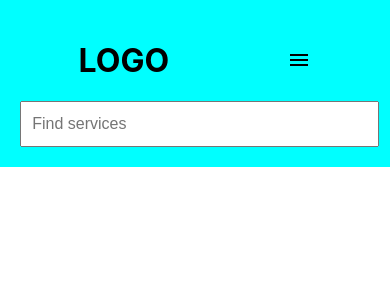
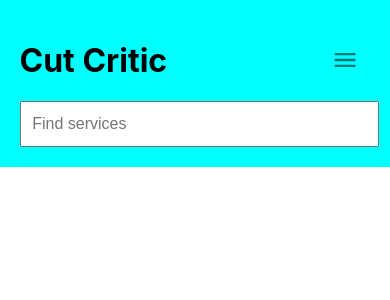
Before and after one commit to Parrasite9/cutcritic, a React (Create React App) app: page / in a window 390 px wide. Shown: the top 300 px of the page. Built offline with nearby package versions, Linux system fonts and the light colour scheme.

Commit message:
Navbar logo and hamburger CSSd properly. It appears to be a little off as far as width. The search bar is filling 100% and the menu logo container is only filling about 96-98%. Visibillity noticable to me, I will return at a later time to fix this.

```diff
--- a/src/CSS/Navbar.css
+++ b/src/CSS/Navbar.css
@@ -9,7 +9,7 @@
 .logo__Menu__Container {
     display: flex;
     align-items: center;
-    justify-content: space-around;
+    justify-content: space-between;
 }
 
 .navbar__Container > input {
@@ -22,7 +22,3 @@
 .navbar__Container > input:focus {
     text-indent: 2.5%;
 }
-
-.navbar__Container > input::placeholder {
-    text-indent: 2.5%;
-}
--- a/src/Components/Navbar.js
+++ b/src/Components/Navbar.js
@@ -3,6 +3,8 @@ import './../CSS/Navbar.css'
 
 // MUI ICONS
 import MenuIcon from '@mui/icons-material/Menu';
+import { IconButton } from '@mui/material';
+import SearchIcon from '@mui/icons-material/Search';
 
 
 function Navbar() {
@@ -10,8 +12,11 @@ function Navbar() {
     <div className='navbar'>
       <div className="navbar__Container">
         <div className="logo__Menu__Container">
-          <h1>LOGO</h1>
-          <MenuIcon />
+          <h1>Cut Critic</h1>
+
+          <IconButton alignItems="center" size='large'>
+            <MenuIcon fontSize='2em' />
+          </IconButton>
         </div>
 
         <input type="text" placeholder='Find services' />
```
